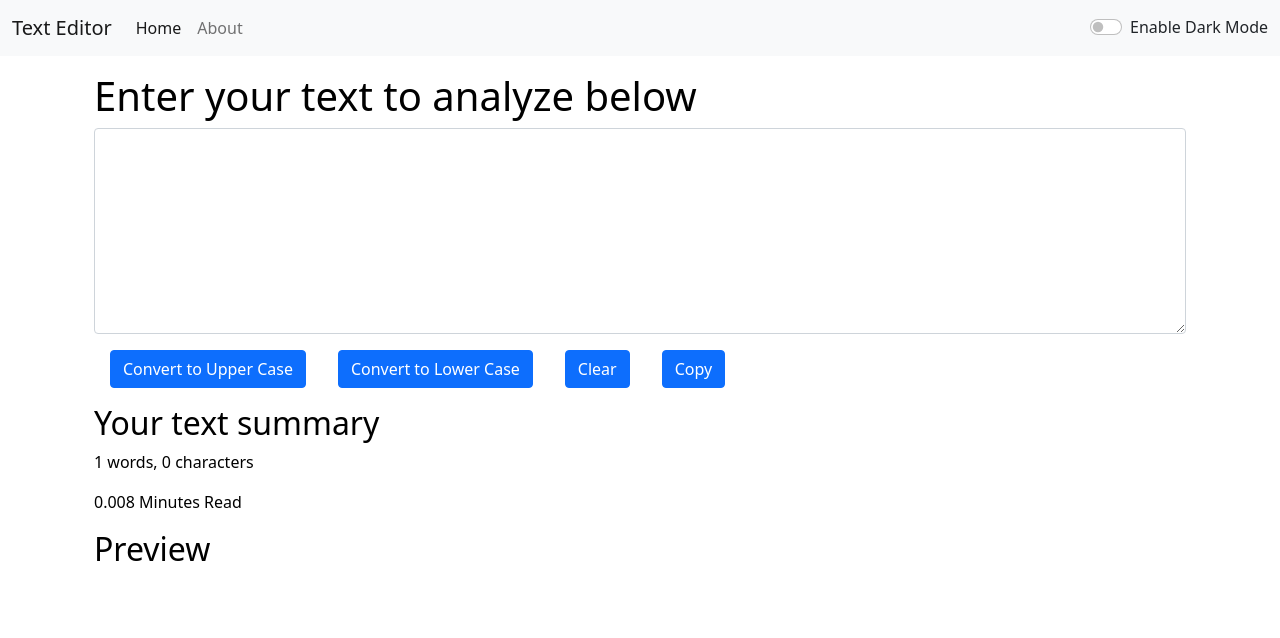
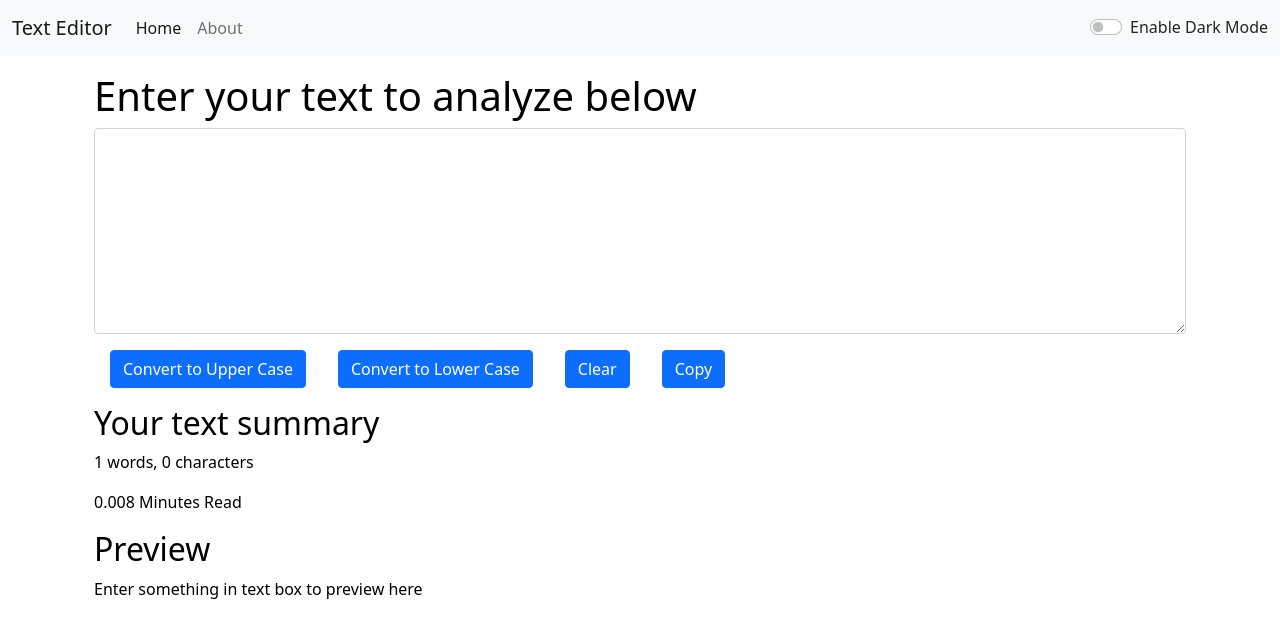
Before and after one commit to mayankrai2000/Text-Editor, a React (Create React App) app: page / in a window 1280 px wide. Shown: the top 638 px of the page. Built offline with nearby package versions, Linux system fonts and the light colour scheme.

Commit message:
minor change in preview

```diff
--- a/src/components/TextForm.js
+++ b/src/components/TextForm.js
@@ -58,7 +58,7 @@ export default function TextForm(props) {
           <p>{text.split(" ").length} words, {text.length} characters</p>
           <p>{0.008*text.split(" ").length} Minutes Read</p>
           <h2>Preview</h2>
-          <p>{text}</p>
+          <p>{text.length>0?text:"Enter something in text box to preview here"}</p>
       </div>
     </>
   );
```
